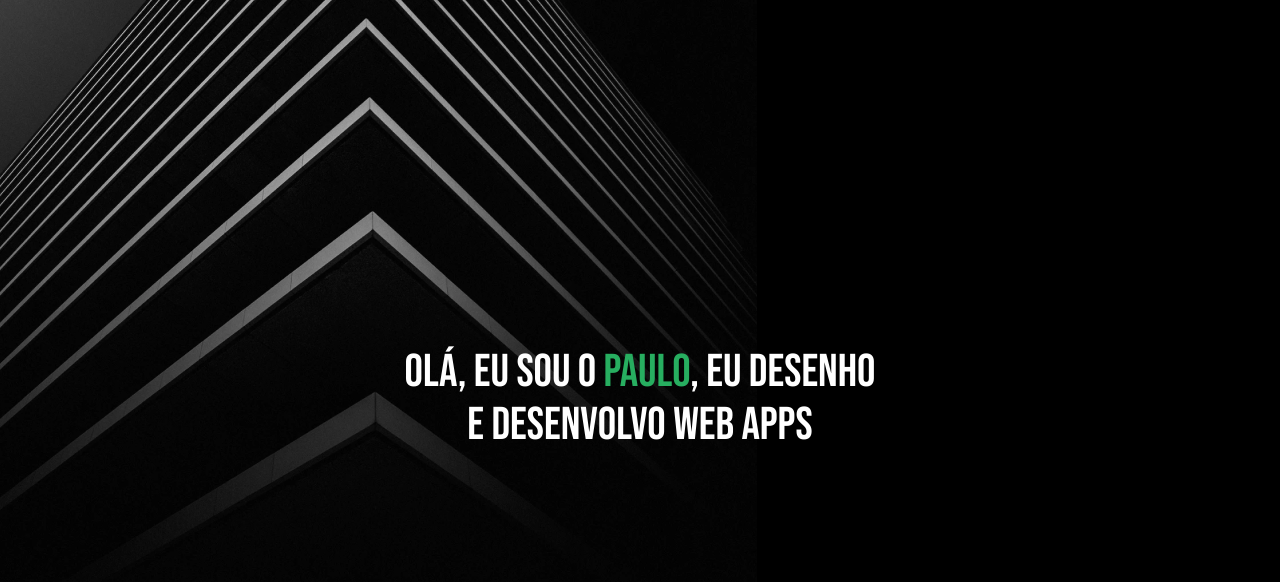
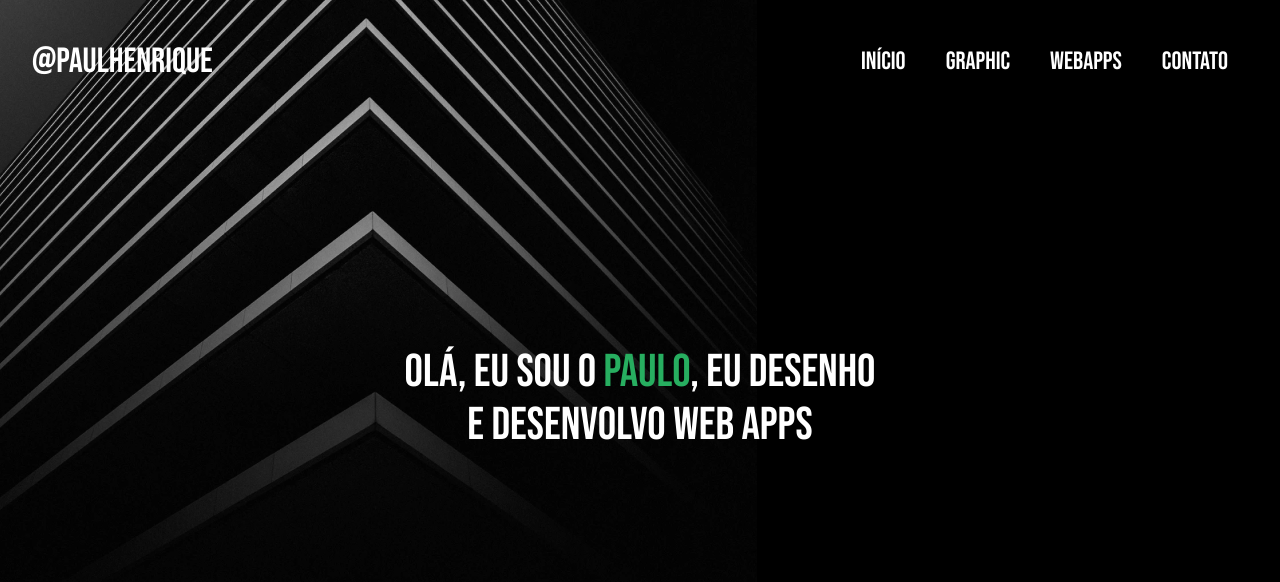
Before and after one commit to paulhenrique/paulhenriquev, a React (Create React App) app: page / in a window 1280 px wide. Shown: the top 582 px of the page. Built offline with nearby package versions, Linux system fonts and the light colour scheme.

Commit message:
Adicionando Navbar

```diff
--- a/src/App.js
+++ b/src/App.js
@@ -1,9 +1,11 @@
 import React from 'react';
 import Header from './components/Header';
+import Navbar from './components/Navbar';
 import './assets/style/global.css';
 function App() {
   return (
     <body>
+      <Navbar />
       <Header/>
     </body>
   );
--- a/src/assets/style/global.css
+++ b/src/assets/style/global.css
@@ -1,6 +1,11 @@
+:root{
+    --green-color:#27AE60;
+}
+
 *{
     margin: 0;
     padding: 0;
+    box-sizing: border-box;
 }
 
 body{
--- a/src/components/Header/style.css
+++ b/src/components/Header/style.css
@@ -14,5 +14,5 @@
 }
 
 #page-header-title span{
-    color:#27AE60;
+    color:var(--green-color);
 }
--- /dev/null
+++ b/src/components/Navbar/index.js
@@ -0,0 +1,30 @@
+import React from 'react';
+import './style.css';
+
+function Navbar() {
+    return (
+        <nav id="navbar">
+            <section id="title-site">
+                <p>@paulhenrique</p>
+            </section>
+            <section>
+                <ul class="navbar-items">
+                    <li class="navbar-item">
+                        <a href="#header">Início</a>
+                    </li>
+                    <li class="navbar-item">
+                        <a href="#graphic">Graphic</a>
+                    </li>
+                    <li class="navbar-item">
+                        <a href="#webapps">Webapps</a>
+                    </li>
+                    <li class="navbar-item">
+                        <a href="#contato">Contato</a>
+                    </li>
+                </ul>
+            </section>
+        </nav>
+    )
+}
+
+export default Navbar;
--- /dev/null
+++ b/src/components/Navbar/style.css
@@ -0,0 +1,29 @@
+#navbar{
+    position: fixed;
+    top: 41px;
+    left: 0;
+    width:100%;
+    padding: 0 2rem;
+    height: 42px;
+    display: flex;
+    justify-content: space-between;
+    align-items: center;
+    font-size: 25px;
+    color: white;
+}
+#title-site{
+    font-size: 35px;
+}
+.navbar-items{
+    display: flex;
+    list-style: none;
+}
+.navbar-items li.navbar-item a{
+    color: white;
+    text-decoration: none;
+    margin: 20px;
+    font-weight: normal;
+}
+.navbar-items li.navbar-item a:hover{
+    color: var(--green-color);
+}
```
